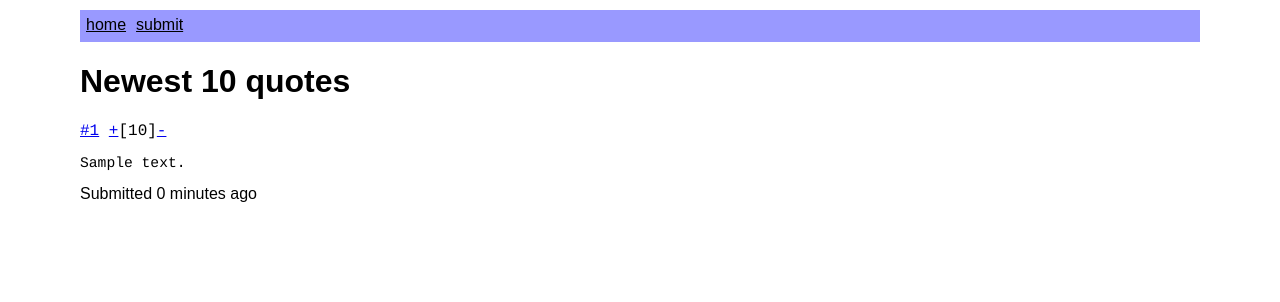
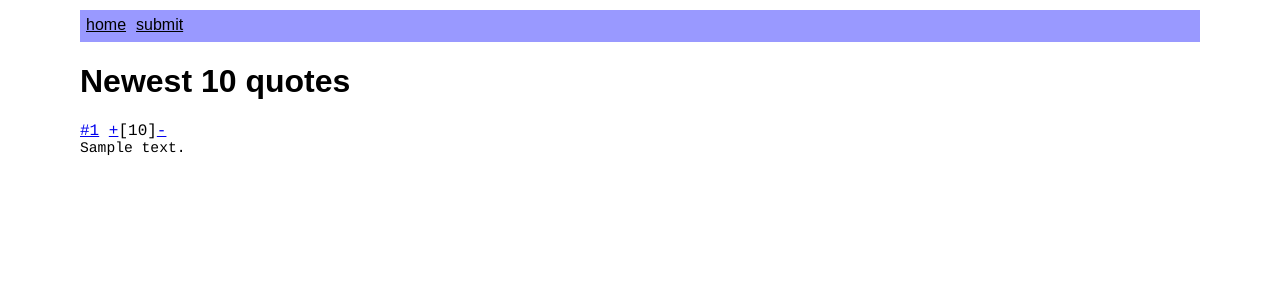
Before and after one commit to teh/pyukbash, a Django app: template templates/landing.html in a window 1280 px wide. Shown: the top 302 px of the page. Run offline with Django 3.2, Linux system fonts and the light colour scheme; the template is opened without the code that fills it: most values are stand-ins (such as "Sample title", 1, 10 or a date in 2020).

Commit message:
More classic bash.org style

```diff
--- a/static/base.css
+++ b/static/base.css
@@ -26,6 +26,7 @@ body {
 pre {
   font-family: courier, monospace;
   font-size: 11pt;
+  margin: 0;
 }
 
 
@@ -33,6 +34,14 @@ ul.quotes {
   list-style-type: none;
   padding: 0;
   margin: 0;
+}
+
+ul.quotes li {
+  margin: 0px 0px 25px 0px;
+}
+
+ul.quotes .even {
+  background: #f9f9f9;
 }
 
 textarea {
--- a/templates/landing.html
+++ b/templates/landing.html
@@ -5,10 +5,9 @@
 <h1>Newest 10 quotes</h1>
 <ul class="quotes">
 {% for quote in last_10 %}
-<li>
+<li class="{% cycle 'odd' 'even' %}">
   {% include "quote_header.html" %}
   <pre>{{ quote.text }}</pre>
-  Submitted {{ quote.created|timesince }} ago
 </li>
 {% endfor %}
 </ul>
```
